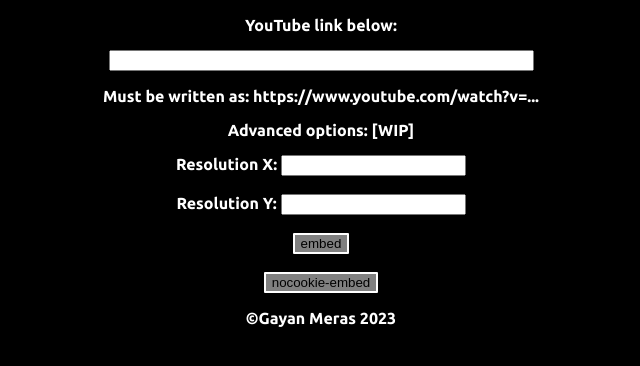
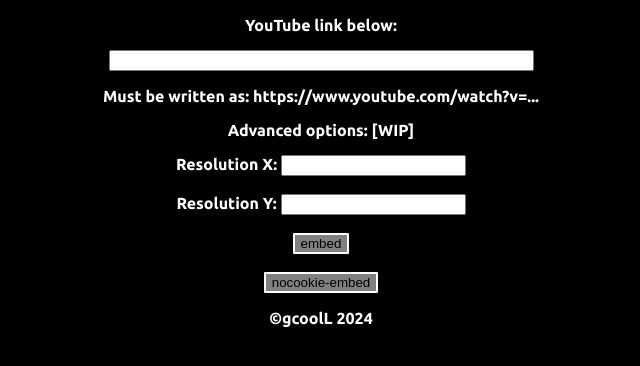
Before and after one commit to gcoolL/youtube, a plain HTML site: page index.html in a window 1280 px wide. Shown: the full height of the page, 319-959 px from the left. Drawn offline with Linux system fonts and the light colour scheme.

Commit message:
index.html

```diff
--- a/index.html
+++ b/index.html
@@ -37,7 +37,7 @@
     </main>
 
     <footer>
-      <p>&copy;Gayan Meras 2023</p>
+      <p>&copy;gcoolL 2024</p>
     </footer>
   </div>
   <script src="script.js"></script>
```
